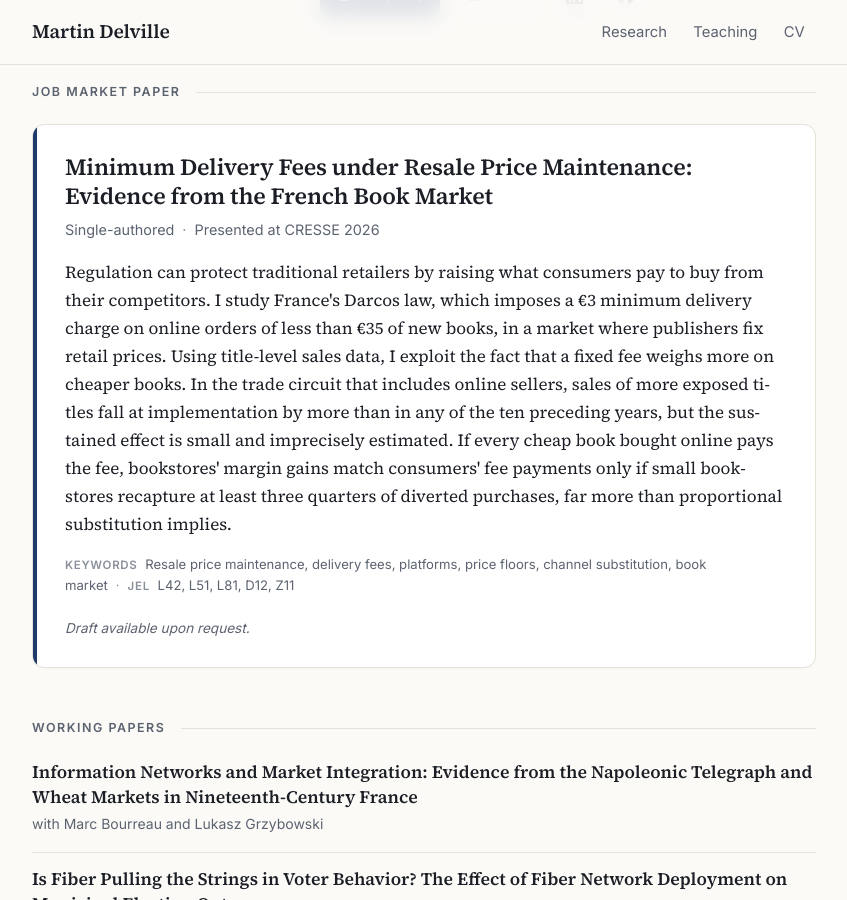
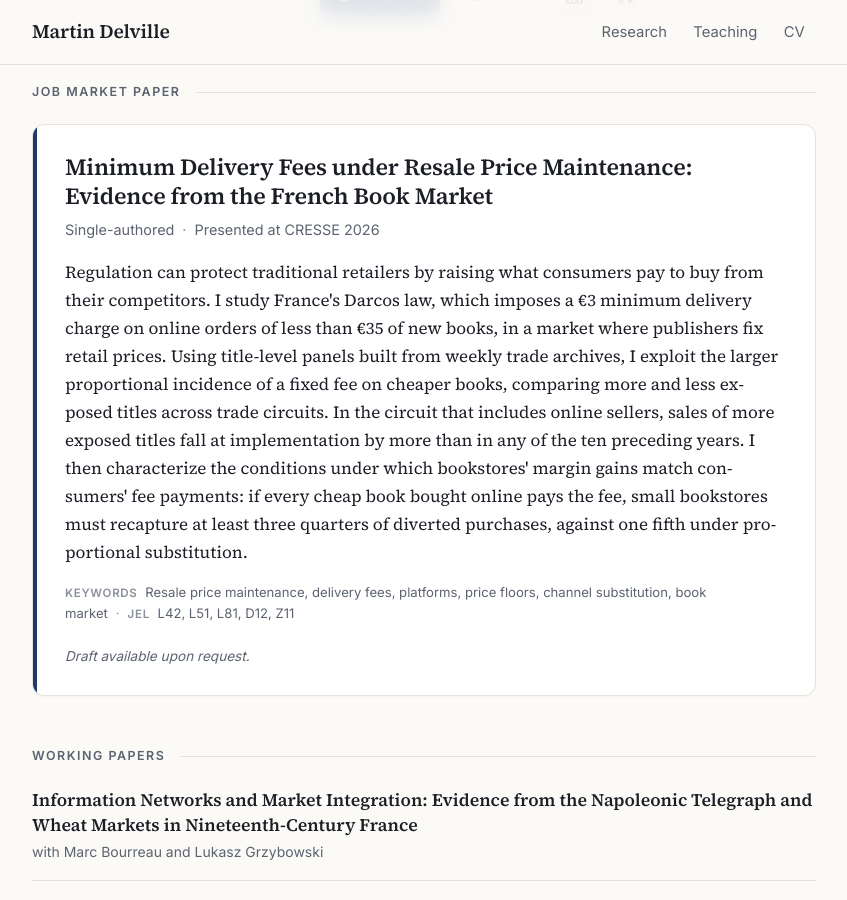
Before and after one commit to martin-delville/economics, a Jekyll site: the page built from index.html, in a window 1280 px wide and 900 px high, scrolled down 735 px. Shown: the whole window, without its empty margins (216-1063 px from the left). Built offline with Jekyll 4.4.1, drawn with Linux system fonts in a browser that asks for light colours.

Commit message:
Focus job market paper abstract on method and results
Co-Authored-By: Claude Opus 5.5 <noreply@anthropic.com>

```diff
--- a/_data/papers.yml
+++ b/_data/papers.yml
@@ -14,13 +14,14 @@
     Regulation can protect traditional retailers by raising what consumers pay to buy
     from their competitors. I study France's Darcos law, which imposes a €3 minimum delivery
     charge on online orders of less than €35 of new books, in a market where publishers fix
-    retail prices. Using title-level sales data, I exploit the fact that a fixed fee weighs
-    more on cheaper books. In the trade circuit that includes online sellers, sales of more
-    exposed titles fall at implementation by more than in any of the ten preceding years,
-    but the sustained effect is small and imprecisely estimated. If every cheap book bought
-    online pays the fee, bookstores' margin gains match consumers' fee payments only if small
-    bookstores recapture at least three quarters of diverted purchases, far more than
-    proportional substitution implies.
+    retail prices. Using title-level panels built from weekly trade archives, I exploit the
+    larger proportional incidence of a fixed fee on cheaper books, comparing more and less
+    exposed titles across trade circuits. In the circuit that includes online sellers, sales
+    of more exposed titles fall at implementation by more than in any of the ten preceding
+    years. I then characterize the conditions under which bookstores' margin gains match
+    consumers' fee payments: if every cheap book bought online pays the fee, small bookstores
+    must recapture at least three quarters of diverted purchases, against one fifth under
+    proportional substitution.
   keywords: Resale price maintenance, delivery fees, platforms, price floors, channel substitution, book market
   jel: L42, L51, L81, D12, Z11
 
```
